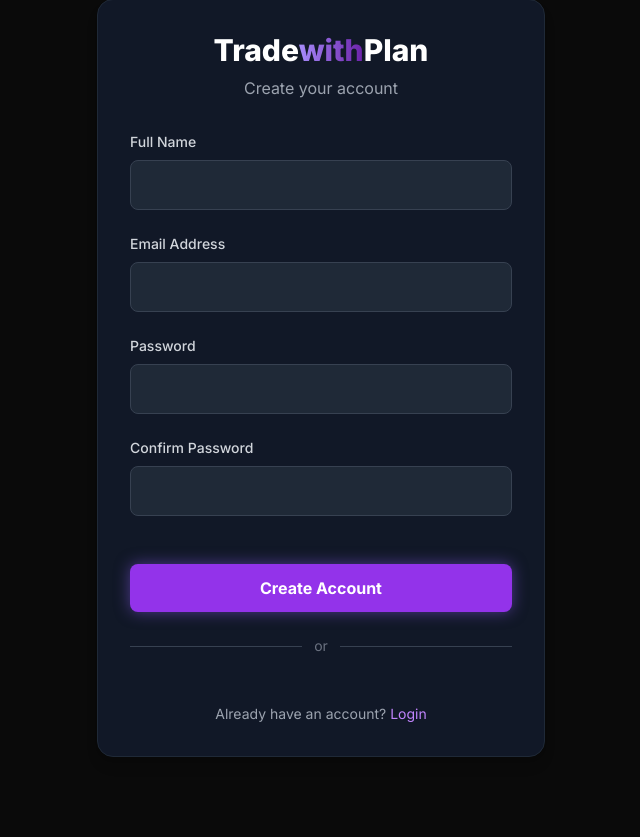
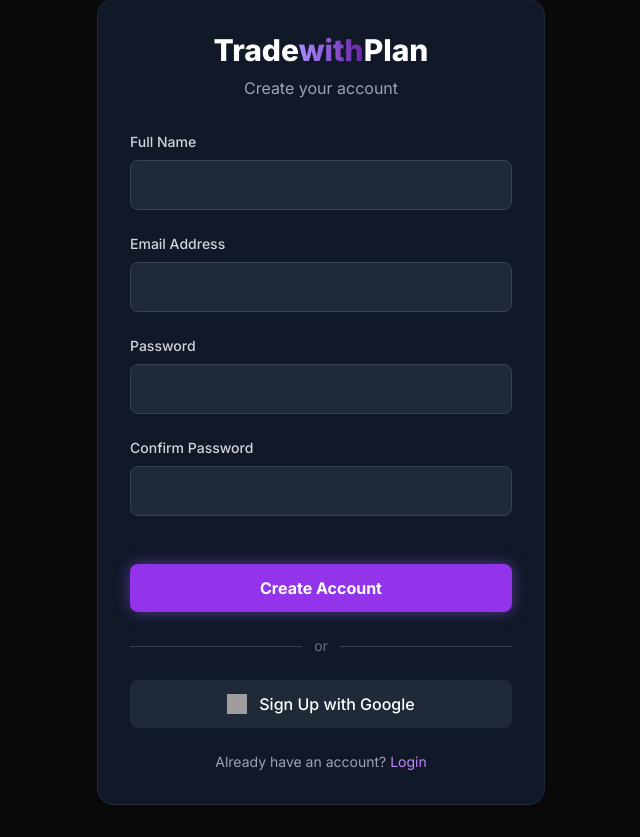
Before and after one commit to tradewithplan/trade-with-plan-flask-app, a Flask app: page /signup in a window 1280 px wide. Shown: the part 33-870 px from the top of the page, without its empty margins (319-959 px from the left). Before the commit the page ends 790 px from the top, so only its background shows below. Run offline with Flask 3, Linux system fonts and the light colour scheme; some libraries are stand-ins or nearby versions; grey boxes are pictures that could not be loaded.

Commit message:
Add google login logic

```diff
--- a/app.py
+++ b/app.py
@@ -171,6 +171,8 @@
     # If all checks pass
     return None
 
+
+# --- Signup Logic ---
 @app.route('/signup', methods=['GET', 'POST'])
 def signup():
     if request.method == 'POST':
@@ -211,37 +213,91 @@
     return render_template('signup.html', google_client_id=app.config['GOOGLE_CLIENT_ID'])
 
 
+# --- ADD THIS NEW ROUTE FOR GOOGLE LOGIN ---
+
+@app.route('/google-login', methods=['POST'])
+def google_login():
+    try:
+        # Retrieve the Google credential token sent from frontend
+        token = request.form.get('credential')
+
+        # Verify the token with Google, ensuring authenticity
+        idinfo = id_token.verify_oauth2_token(
+            token, google_requests.Request(), app.config['GOOGLE_CLIENT_ID']
+        )
+
+        # Extract user information from validated token
+        user_email = idinfo['email']
+        user_fullname = idinfo['name']
+
+        cur = get_db()
+        # Check if user already exists in database
+        cur.execute("SELECT * FROM users WHERE email = %s", (user_email,))
+        user = cur.fetchone()
+        if user:
+            # User exists: log them in by setting session variables
+            session['user_id'] = user['id']
+            session['user_name'] = user['fullname']
+        else:
+            # User does not exist: create new user with placeholder password for SSO
+            cur.execute(
+                "INSERT INTO users (fullname, email, password) VALUES (%s, %s, %s) RETURNING id",
+                (user_fullname, user_email, 'GOOGLE_SSO')
+            )
+            new_user_id = cur.fetchone()['id']
+            cur.connection.commit()
+
+            # Log the new user in by setting session variables
+            session['user_id'] = new_user_id
+            session['user_name'] = user_fullname
+
+        flash("Successfully logged in with Google!", "success")
+        return redirect(url_for('home'))
+    except ValueError:
+        # Token was invalid or verification failed
+        flash("There was an error logging in with Google.", "error")
+        return redirect(url_for('login'))
+    except Exception as e:
+        # Catch-all for unexpected errors, rollback if needed
+        flash(f"An unexpected error occurred: {e}", "error")
+        get_db().connection.rollback()
+        return redirect(url_for('login'))
+
+# --- MODIFY YOUR EXISTING /login ROUTE ---
+
 # --- 4. MODIFY THE LOGIN ROUTE FOR GOOGLE USERS ---
 @app.route('/login', methods=['GET', 'POST'])
 def login():
+    # If already logged in, redirect to home
     if 'user_id' in session:
         return redirect(url_for('home'))
 
     if request.method == 'POST':
         email = request.form['email']
         password = request.form['password']
-
         cur = get_db()
+        # Fetch user details for entered email
         cur.execute("SELECT * FROM users WHERE email = %s", (email,))
         user = cur.fetchone()
-
         if user:
-            # IMPORTANT CHECK: If the password field contains our Google placeholder
+            # --- IMPORTANT CHECK: Handle Google SSO users ---
+            # If password is set as Google SSO placeholder, prevent normal login
             if user['password'] == 'GOOGLE_SSO':
                 flash("This account was created with Google. Please use the 'Sign in with Google' button.", "error")
                 return redirect(url_for('login'))
 
-            # Proceed with normal password check
+            # Normal password authentication for standard users
             if check_password_hash(user['password'], password):
                 session['user_id'] = user['id']
                 session['user_name'] = user['fullname']
                 flash("Login successful!", "success")
                 return redirect(url_for('home'))
-
+        # Either user not found or password invalid
         flash("Invalid email or password.", "error")
         return redirect(url_for('login'))
 
-    # --- 3. PASS CLIENT ID TO TEMPLATE ---
+    # --- ADD THIS LINE TO PASS THE CLIENT ID ---
+    # Render login page with Google client ID for frontend use
     return render_template('login.html', google_client_id=app.config['GOOGLE_CLIENT_ID'])
 
 
--- a/templates/signup.html
+++ b/templates/signup.html
@@ -119,7 +119,17 @@
                 <div class="flex-grow h-px bg-gray-700"></div>
             </div>
 
-            <!-- Google One Tap & Sign In Button -->
+            <!-- Your Custom Google Sign-Up Button -->
+            <button id="customGoogleBtn" class="w-full bg-gray-800 hover:bg-gray-700 text-white font-medium py-3 px-6 rounded-lg flex items-center justify-center space-x-3 transition-colors duration-200">
+                <img src="https://www.svgrepo.com/show/355037/google.svg" class="w-5 h-5" alt="Google Logo">
+                <span>Sign Up with Google</span>
+            </button>
+
+            <!--
+            Google One Tap & Sign In Logic (Required)
+            - The g_id_onload div initializes the service.
+            - The g_id_signin div is hidden but will be programmatically "clicked" by our script.
+            -->
             <div id="g_id_onload"
                 data-client_id="{{ google_client_id }}"
                 data-context="signup"
@@ -127,7 +137,9 @@
                 data-callback="handleCredentialResponse"
                 data-nonce="">
             </div>
-            <div class="g_id_signin flex justify-center"
+
+            <!-- Note the "hidden" class to hide the default button -->
+            <div class="g_id_signin hidden"
                 data-type="standard"
                 data-shape="rectangular"
                 data-theme="outline"
@@ -241,5 +253,28 @@
             });
         }
     </script>
+
+    <!-- JavaScript to link your button to Google's logic -->
+    <script>
+    document.addEventListener('DOMContentLoaded', function() {
+        // Find your custom button
+        const customButton = document.getElementById('customGoogleBtn');
+
+        // Add a click listener to your button
+        customButton.addEventListener('click', function() {
+            // Find the Google-rendered button's iframe inside the hidden div
+            // We use a small timeout to ensure Google's script has had time to render the button.
+            setTimeout(function() {
+                const googleButton = document.querySelector('.g_id_signin iframe');
+                if (googleButton) {
+                    googleButton.click();
+                } else {
+                    console.error('Google Sign-In button not found.');
+                }
+            }, 100); // 100ms delay
+        });
+    });
+    </script>
+
 </body>
 </html>
```
Also changed, not shown: templates/login.html (line endings or trailing spaces).
